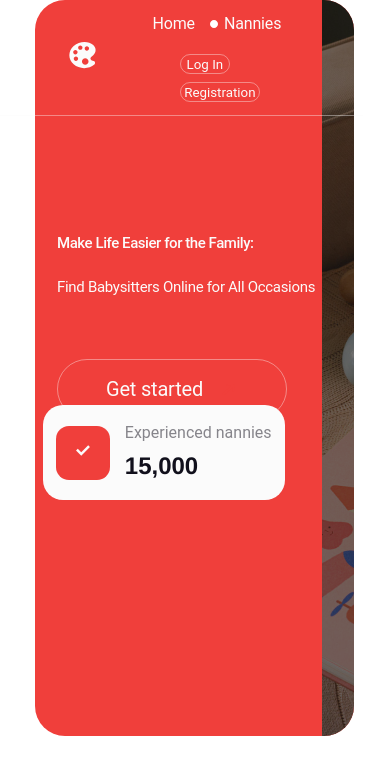
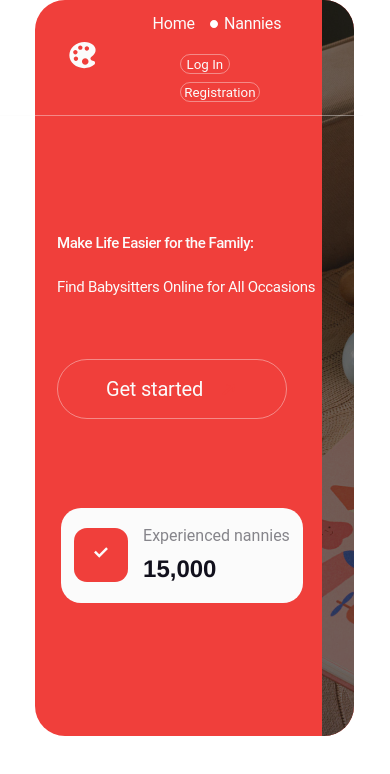
Before and after one commit to AnastasiiaMehei/NannyServices, a React (Vite) app: page / in a window 390 px wide. Shown: the top 774 px of the page. Built offline with nearby package versions, Linux system fonts and the light colour scheme; no server answers.

Commit message:
HomePage

```diff
--- a/src/pages/HomePage/HomePage.module.css
+++ b/src/pages/HomePage/HomePage.module.css
@@ -28,9 +28,9 @@ position: absolute;
     border-bottom: 1px solid rgba(251, 251, 251, 0.4);
 }
 .modal {
-    position: fixed;
-    top: 70%;
-    right: 10%;
+    position: absolute;
+    top: 76%;
+    right: 15%;
 }
 .container {
     display: flex;
@@ -102,8 +102,8 @@ margin-bottom: 64px;
 width: 618px;
 }
 .modal {
-    top: 50%;
-    right: 48%;
+    top: 77%;
+    right: 19%;
 }
 .mainInfo {
     margin-top: 236px;
@@ -122,8 +122,8 @@ width: 618px;
             font-size: 27px;
            }
            .modal {
-            top: 48%;
-            right: 27%;
+            top: 69%;
+            right: 16%;
 
            }
            .title {
```
